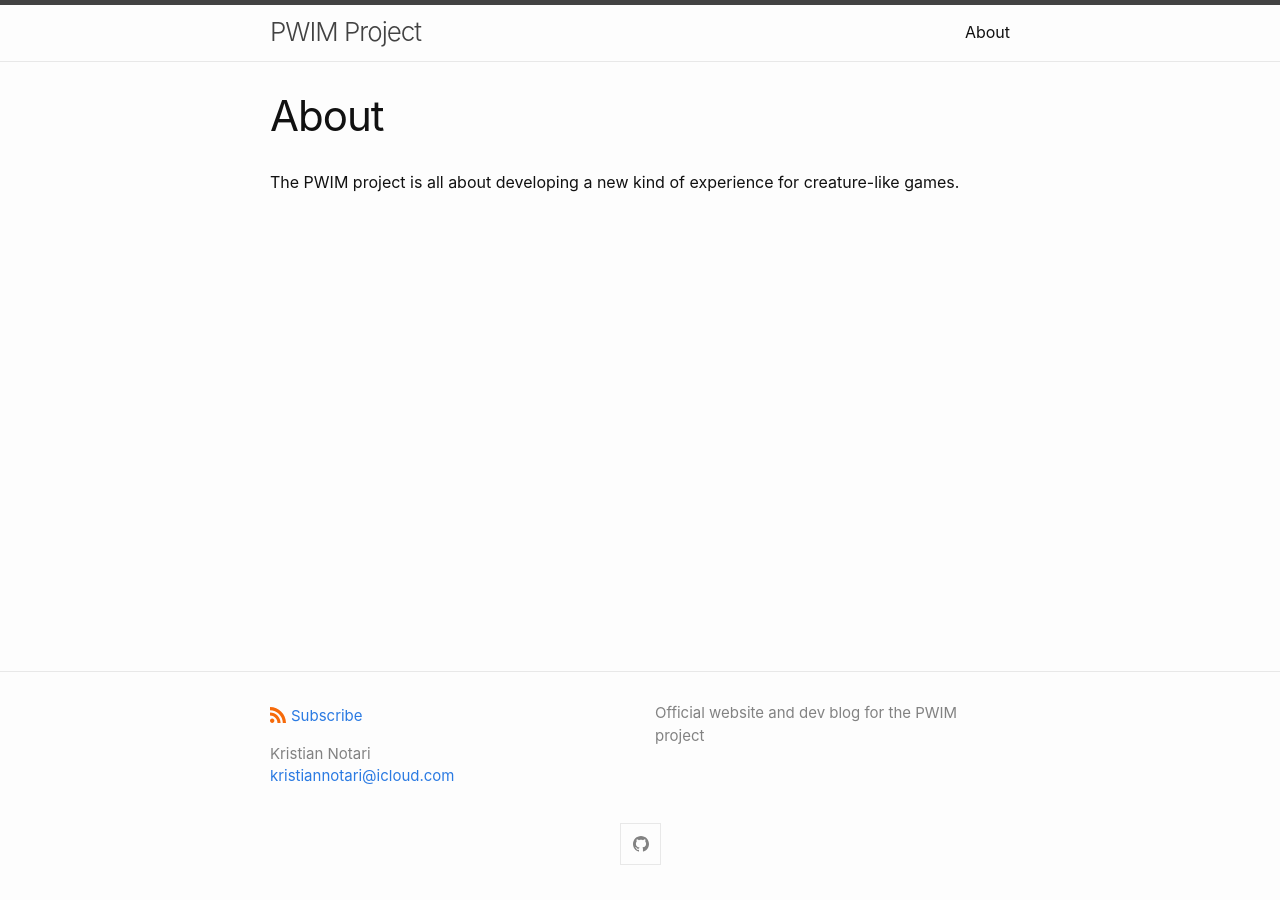
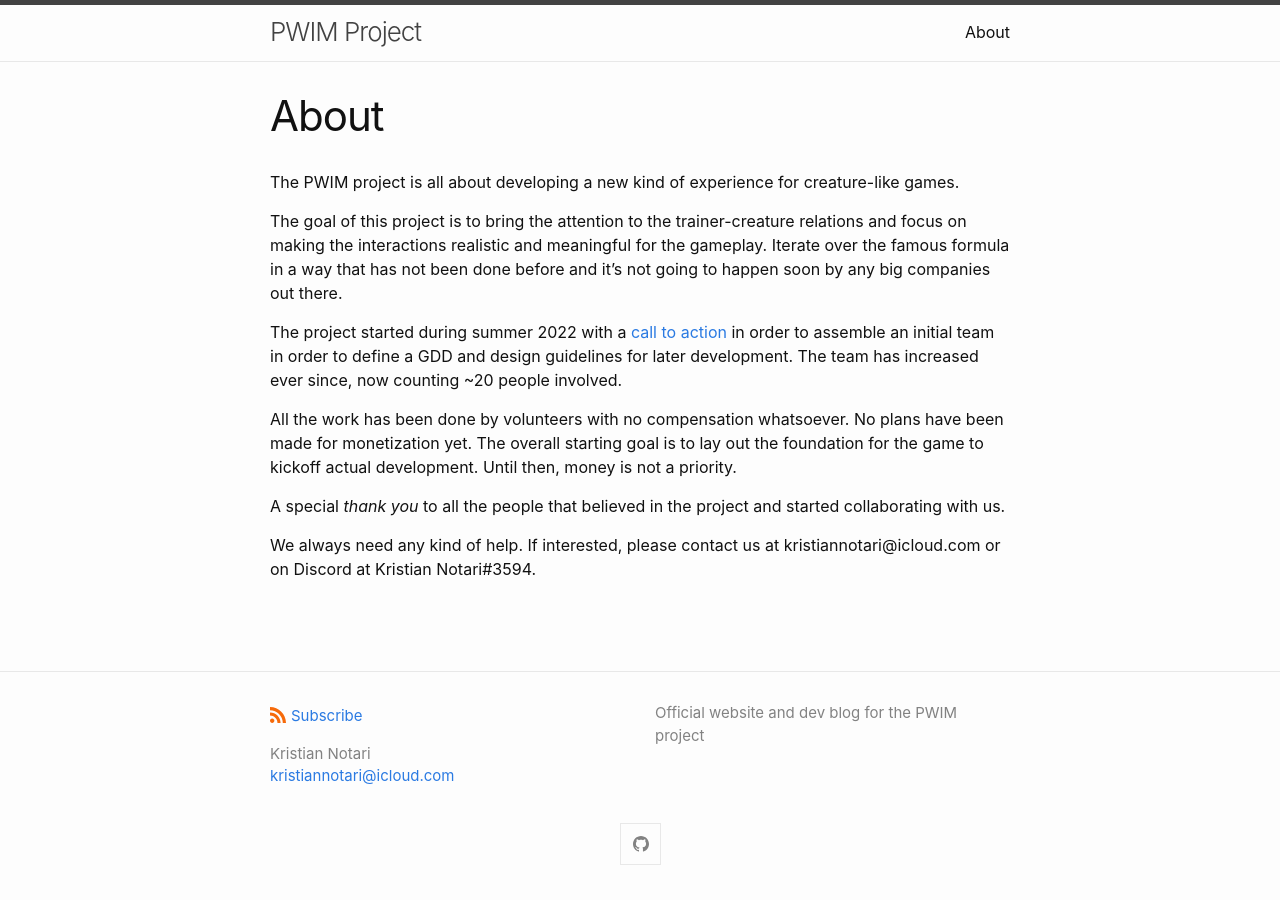
Before and after one commit to pwim-project/website, a Jekyll site: the page built from about.md, in a window 1280 px wide. Built offline with Jekyll 4.4.1, drawn with Linux system fonts in a browser that asks for light colours.

Commit message:
added about

```diff
--- a/about.md
+++ b/about.md
@@ -2,6 +2,18 @@
 layout: page
 title: About
 permalink: /about/
+author:
+    - Kristian Notari
 ---
 
 The PWIM project is all about developing a new kind of experience for creature-like games.
+
+The goal of this project is to bring the attention to the trainer-creature relations and focus on making the interactions realistic and meaningful for the gameplay. Iterate over the famous formula in a way that has not been done before and it's not going to happen soon by any big companies out there.
+
+The project started during summer 2022 with a [call to action](https://www.reddit.com/r/INAT/comments/w3evyf/pokémoncreaturelike_project_with_innovative/) in order to assemble an initial team in order to define a GDD and design guidelines for later development. The team has increased ever since, now counting ~20 people involved.
+
+All the work has been done by volunteers with no compensation whatsoever. No plans have been made for monetization yet. The overall starting goal is to lay out the foundation for the game to kickoff actual development. Until then, money is not a priority.
+
+A special *thank you* to all the people that believed in the project and started collaborating with us.
+
+We always need any kind of help. If interested, please contact us at kristiannotari@icloud.com or on Discord at Kristian Notari#3594.
```
